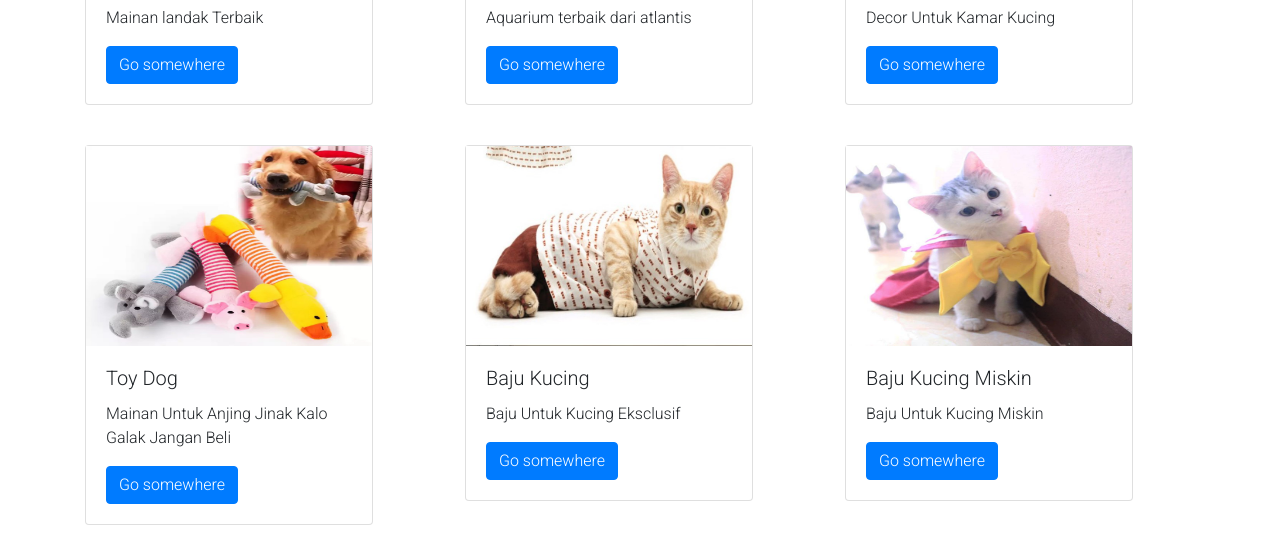
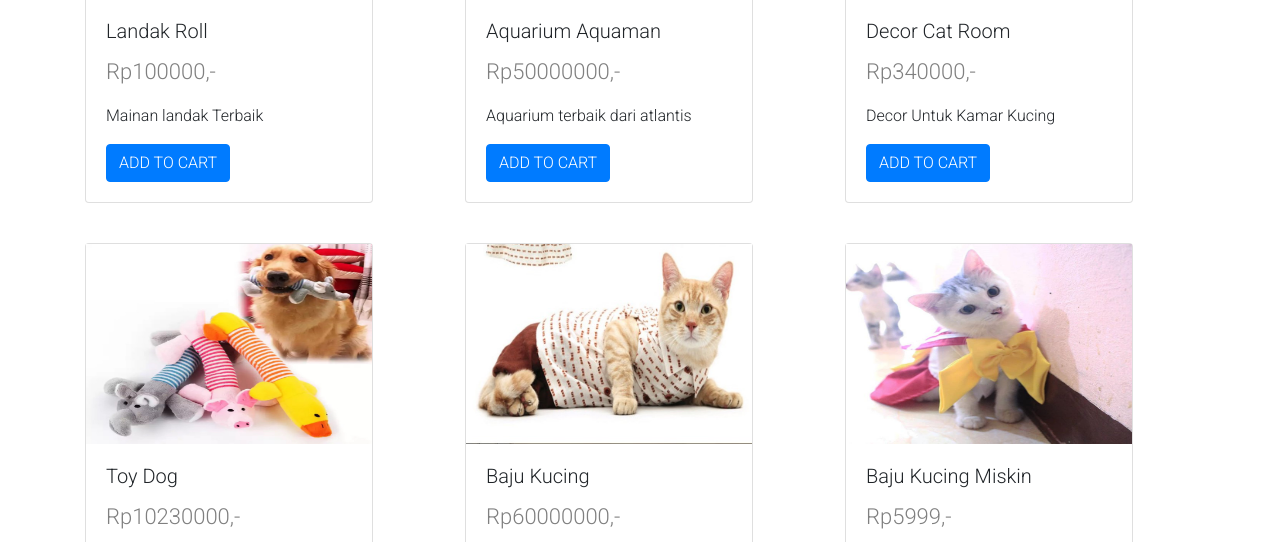
Before and after one commit to petshop-project-web/petshop, a PHP site: page / in a window 1280 px wide. Shown: the part 1538-2080 px from the top of the page. Run offline with PHP 8.4, Linux system fonts and the light colour scheme; data comes from the database, SQL or seed files in the repository; data that the repository does not hold is empty; some libraries are stand-ins or nearby versions.

Commit message:
mengedit product

```diff
--- a/css/style.css
+++ b/css/style.css
@@ -5,6 +5,7 @@
   margin: 0;
   font-family: 'Roboto', sans-serif;
 }
+
 html {
   scroll-behavior: smooth;
 }
@@ -13,20 +14,26 @@ html {
 .navbar {
   background-color: rgb(22, 22, 22);
 }
+
 .brand {
   width: 90px;
 }
+
 .navbar-brand {
   visibility: visible;
 }
+
 ul .navbar-brand {
   visibility: hidden;
   height: 1px;
 }
+
 .form-control:focus {
   border-radius: 3px;
 }
-.form-control , .form-inline .btn {
+
+.form-control,
+.form-inline .btn {
   background: none;
   border: none;
   border-radius: 0;
@@ -41,25 +48,29 @@ ul .navbar-brand {
   width: 100%;
   height: 550px;
 }
+
 .slide {
-  background-color:rgba(43, 43, 43, 0.8);
+  background-color: rgba(43, 43, 43, 0.8);
   width: 100%;
   height: 550px;
 }
 
-.big-brand a img{
+.big-brand a img {
   width: 200px;
   margin: 100px auto;
 }
+
 .register-promo {
   color: white;
   margin-bottom: 20px;
   text-align: center;
 }
+
 .button-clean {
   background-color: transparent;
   border: none;
 }
+
 .scrollTo i {
   visibility: hidden;
 }
@@ -68,6 +79,7 @@ ul .navbar-brand {
 .content {
   padding: 50px;
 }
+
 .product {
   margin: 20px 0;
 }
@@ -77,37 +89,57 @@ ul .navbar-brand {
   background-color: rgba(0, 0, 0, 0.5);
 }
 
+/* rating */
+.checked {
+  color: orange;
+}
+
+/* price */
+.price {
+  color: grey;
+  font-size: 22px;
+}
+
 /* footer */
 footer .container {
   padding: 40px 20px;
-  border-top: 1px solid rgba(0,0,0,.125);
+  border-top: 1px solid rgba(0, 0, 0, .125);
 }
+
 .copyright {
   margin: 30px 0;
   text-align: center;
 }
 
 /* login */
-.login , .register{
+.login,
+.register {
   margin: 80px auto;
   width: 70%;
 }
-.login form .form-control , .register form .form-control{
+
+.login form .form-control,
+.register form .form-control {
   border: 1px solid rgb(128, 128, 128);
   border-radius: 4px;
   max-width: 600px;
 }
+
 @media (min-width: 992px) {
+
   /* navbar */
   .navbar {
     background-color: transparent;
   }
+
   .navbar-collapse {
     margin: 0 10%;
   }
+
   .navbar-brand {
     visibility: hidden;
   }
+
   ul .navbar-brand {
     visibility: visible;
   }
@@ -118,29 +150,36 @@ footer .container {
     text-align: center;
     margin-top: -69px;
   }
+
   .slide {
     height: 800px;
   }
-  .big-brand a img{
+
+  .big-brand a img {
     width: 380px;
   }
+
   .scrollTo i {
     visibility: visible;
   }
-  .fa-arrow-alt-circle-down{
+
+  .fa-arrow-alt-circle-down {
     width: 200px;
     color: rgb(19, 191, 74);
   }
 
   /* login */
-  .login, .register {
+  .login,
+  .register {
     margin: 80px auto;
     padding: 0 5%;
     width: 40%;
   }
+
   .login form small {
     margin-bottom: 20px;
   }
+
   .register {
     width: 60%;
   }
--- a/index.php
+++ b/index.php
@@ -90,19 +90,21 @@ $products = query("SELECT * FROM products");
     <div class="content" id="product">
       <div class="container">
         <div class="row">
-          <?php foreach($products as $product):
-          ?>
+          <?php foreach($products as $product): ?>
           <div class="col-sm-4">
             <div class="card product" style="width: 18rem;">
               <img src="img/products/<?= $product["product_img_name"]?>" class="lazy-load" height="200px" alt="gambar rusak">
               <div class="card-body">
+                <?php for ($i=0; $i < $product["product_rating"]; $i++) { ?>
+                  <span class="fa fa-star checked"></span>
+                <?php }?>
                 <h5 class="card-title"><?= $product["product_name"]?></h5>
+                <p class="price">Rp<?= $product["price_product"]?>,-</p>
                 <p class="card-text"><?= $product["product_desc"]?></p>
-                <a href="#" class="btn btn-primary">Go somewhere</a>
+                <a href="#" class="btn btn-primary">ADD TO CART</a>
               </div>
             </div>
           </div>
-
           <?php endforeach; ?>
         </div>
         <img src="img/<?php echo $data['id'] ?>" alt="">
```
